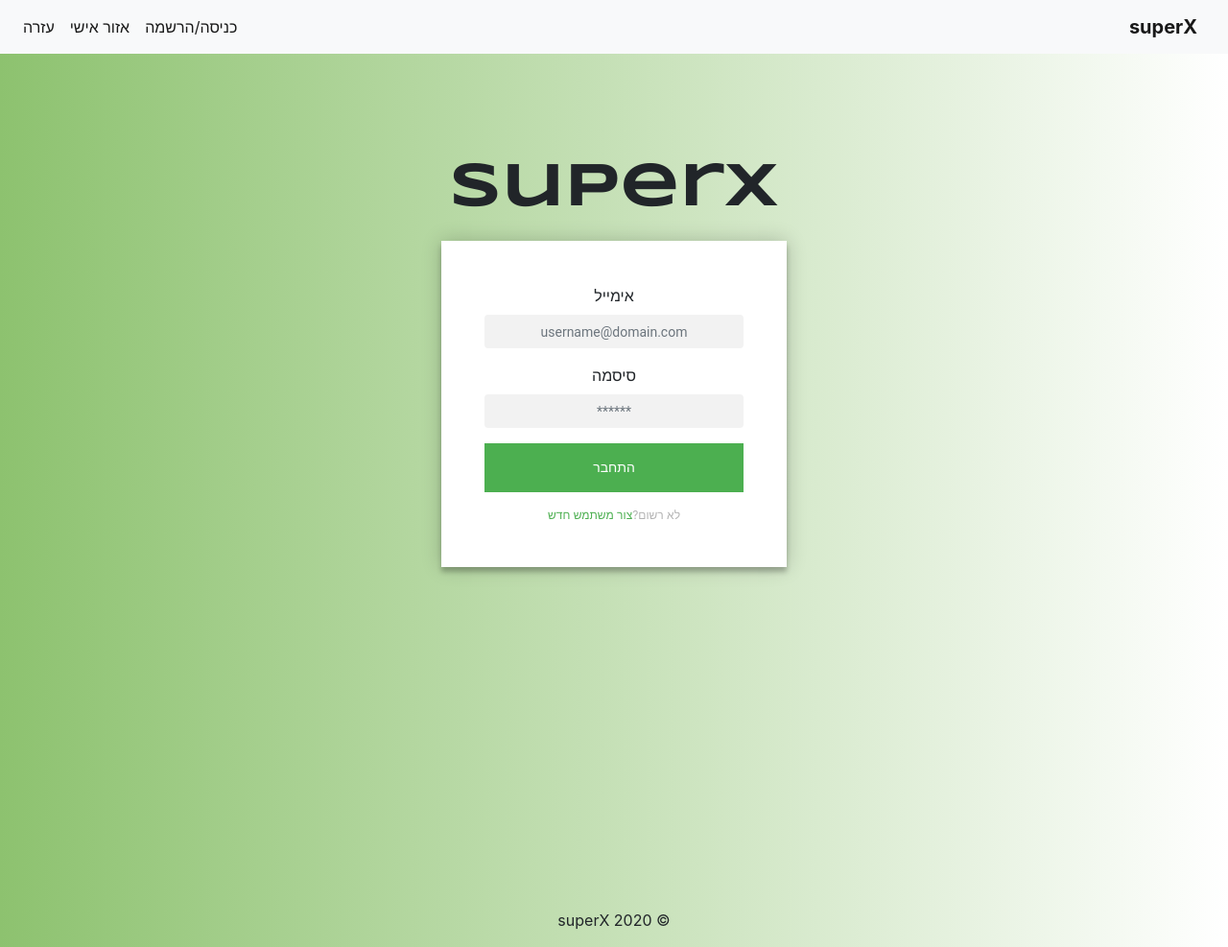
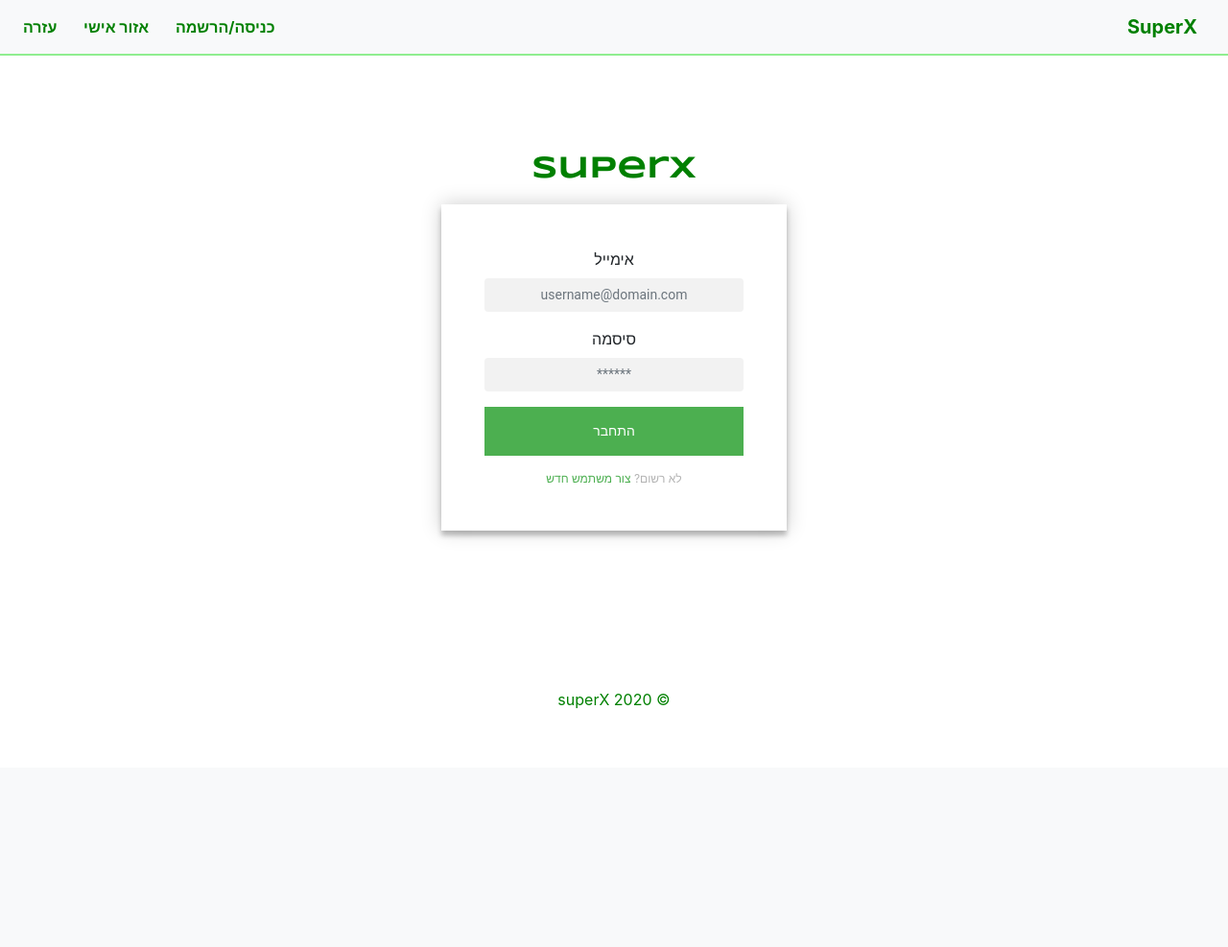
Before and after one commit to redhat-beyond/superx, a Flask app: page /login in a window 1280 px wide. Shown: the whole page at 96% size. After the commit the page ends 738 px from the top, so only its background shows below. Run offline with Flask 2, Linux system fonts and the light colour scheme; parts of the project's set-up code (start-up, migrations or seed data) failed here and were passed over; some libraries are stand-ins or nearby versions.

Commit message:
UX new design

```diff
--- a/superx/static/css/style.css
+++ b/superx/static/css/style.css
@@ -3,17 +3,17 @@ body {
     direction: rtl;
 
     background: white; /* fallback for old browsers */
-    background: -webkit-linear-gradient(right, white, #8DC26F);
-    background: -moz-linear-gradient(right, white, #8DC26F);
-    background: -o-linear-gradient(right, white, #8DC26F);
-    background: linear-gradient(to left, white, #8DC26F);
+    background: -webkit-linear-gradient(right, white, #ffffff);
+    background: -moz-linear-gradient(right, white, #ffffff);
+    background: -o-linear-gradient(right, white, #ffffff);
+    background: linear-gradient(to left, white, #ffffff);
     font-family: "Roboto", sans-serif;
     -webkit-font-smoothing: antialiased;
     -moz-osx-font-smoothing: grayscale;
 }
 footer {
     text-align:center;
-    padding-top: 20%;
+    padding-top: 5%;
 }
 input {
     text-align:center;
@@ -27,8 +27,7 @@ input {
     text-align: center;
 }
 .jumbotron {
-    background-image: url("https://thumbor.thedailymeal.com/9-S6usaC3fCTj3BFHLU7tAgeUaM=//https://www.thedailymeal.com/sites/default/files/2019/08/13/0_Hero_Image_Shutterstock.jpg");
-    background-size: cover;
+    background-size: 50%;
     text-align: center;
     color: black;
 }
@@ -160,3 +159,39 @@ input {
     background-color: white;
     border: 1px solid green;
 }
+
+#firstBlock{
+    padding: 20px 20px 5px 5px;
+    width: 75%;
+    color: green;
+    background-color: white;
+    opacity: 0.90;
+    margin: 30px auto 30px auto;
+    align-self: center;
+}
+
+#navi{
+    border-bottom: 2px solid lightgreen;
+}
+
+
+#imageHere{
+    background-image: url("https://nutrifusion.com/wp-content/uploads/2016/11/composition-of-fruits-and-vegetables-in-rainbow-82DUL49-min-1024x683.jpg");
+    background-repeat: no-repeat;
+    background-size: cover;
+    margin: 30px auto 30px auto;
+}
+
+#cartPhoto{
+    background-image: url("https://static4.depositphotos.com/1020804/383/i/450/depositphotos_3834953-stock-photo-paper-bag-with-food-on.jpg");
+    background-size: 12%;
+    background-position: 157px;
+    background-repeat: no-repeat;
+}
+
+#prodPhoto{
+    background-image: url("https://www.clearviewwomenscenter.com/wp-content/uploads/2014/07/BPD-NPD-differences.jpg");
+    background-size: 13%;
+    background-position: 165px;
+    background-repeat: no-repeat;
+}
--- a/superx/templates/base.html
+++ b/superx/templates/base.html
@@ -23,15 +23,15 @@
 
 
   <body dir="rtl">
-    <nav class="navbar navbar-expand-md navbar-light fixed-top bg-light">
+    <nav class="navbar navbar-expand-md navbar-light fixed-top bg-light" id="navi">
 
-    <a class="navbar-brand" href="{{ url_for('index')}}"><strong>superX</strong></a>
+    <a class="navbar-brand" href="{{ url_for('index')}}" style="color: green;"><strong>SuperX</strong></a>
     <button class="navbar-toggler" type="button" data-toggle="collapse" data-target="#navbarsExampleDefault" aria-controls="navbarsExampleDefault" aria-expanded="false" aria-label="Toggle navigation">
       <span class="navbar-toggler-icon"></span>
     </button>
 
     {% if current_user.is_authenticated %}
-    <h5>שלום  {{ current_user.name }}! </h5>
+    <h5> שלום  {{ current_user.name }}! </h5>
     {% endif %}
 
 
@@ -39,13 +39,13 @@
     <ul class="navbar-nav mr-auto">
 
       <li class="nav-item active">
-        <a class="nav-link" href="{{ url_for('login')}}">כניסה/הרשמה</a>
+        <a class="nav-link" href="{{ url_for('login')}}" style="color: green;"><b> כניסה/הרשמה &ensp;</b></a>
       </li>
       <li class="nav-item active">
-        <a class="nav-link" href="#">אזור אישי</a>
+        <a class="nav-link" href="#" style="color: green;"><b> אזור אישי &ensp;</b></a>
       </li>
       <li class="nav-item active">
-        <a class="nav-link" href="#">עזרה</a>
+        <a class="nav-link" href="#" style="color: green;"><b>עזרה</b></a>
       </li>
       {% if current_user.is_authenticated %}
       <li class="nav-item active">
@@ -64,7 +64,7 @@
 {%endblock%}
 </body>
 
-<footer class="container">
+<footer class="container" style="color: green">
 <p>&copy; superX  2020</p>
 </footer>
 
--- a/superx/templates/login.jinja2
+++ b/superx/templates/login.jinja2
@@ -6,7 +6,7 @@
 
 {%block content%}
 <div class="login-page">
-    <h1 style="font-size: 400%;" id="header" class="display-3 text-center">superX</h1>
+    <h1 style="font-size: 200%; font-variant-caps: normal; color:green" id="header" class="display-3 text-center">SuperX</h1>
     <p></p>
      <div class="form">
         <form class="form-signin" method="POST" action="/login">
@@ -14,7 +14,7 @@
         {{ wtf.form_field(form.email) }}
         {{ wtf.form_field(form.password) }}
         <button type="submit">התחבר</button>
-        <p class="message">לא רשום?<a  href="{{ url_for('register')}}">צור משתמש חדש</a></p>
+        <p class="message">לא רשום? <a  href="{{ url_for('register')}}">צור משתמש חדש</a></p>
     </form>
   </div>
 </div>
--- a/superx/templates/products_table.html
+++ b/superx/templates/products_table.html
@@ -2,7 +2,7 @@
 
     {% for product in products %}
     <tr>
-       <td> {{ product.name|replace('\'', '') }} </td>
+       <td style="color: #565555">{{ product.name|replace('\'', '') }}</td>
         {% if product.unit_of_measure == 'יחידה' %}
             <td> יחידה </td>
         {% else %}
--- a/superx/templates/register.jinja2
+++ b/superx/templates/register.jinja2
@@ -3,7 +3,7 @@
 
 {%block content%}
 <div class="login-page">
-    <h1 style="font-size: 400%;" id="header" class="display-3 text-center">superX</h1>
+    <h1 style="font-size: 200%; font-variant-caps: normal; color:green" id="header" class="display-3 text-center">SuperX</h1>
     <p></p>
   <div class="form">
     <form class="login-form" method="POST" action="/register">
```
Also changed, not shown: superx/templates/home.html (+23 -20 lines).
